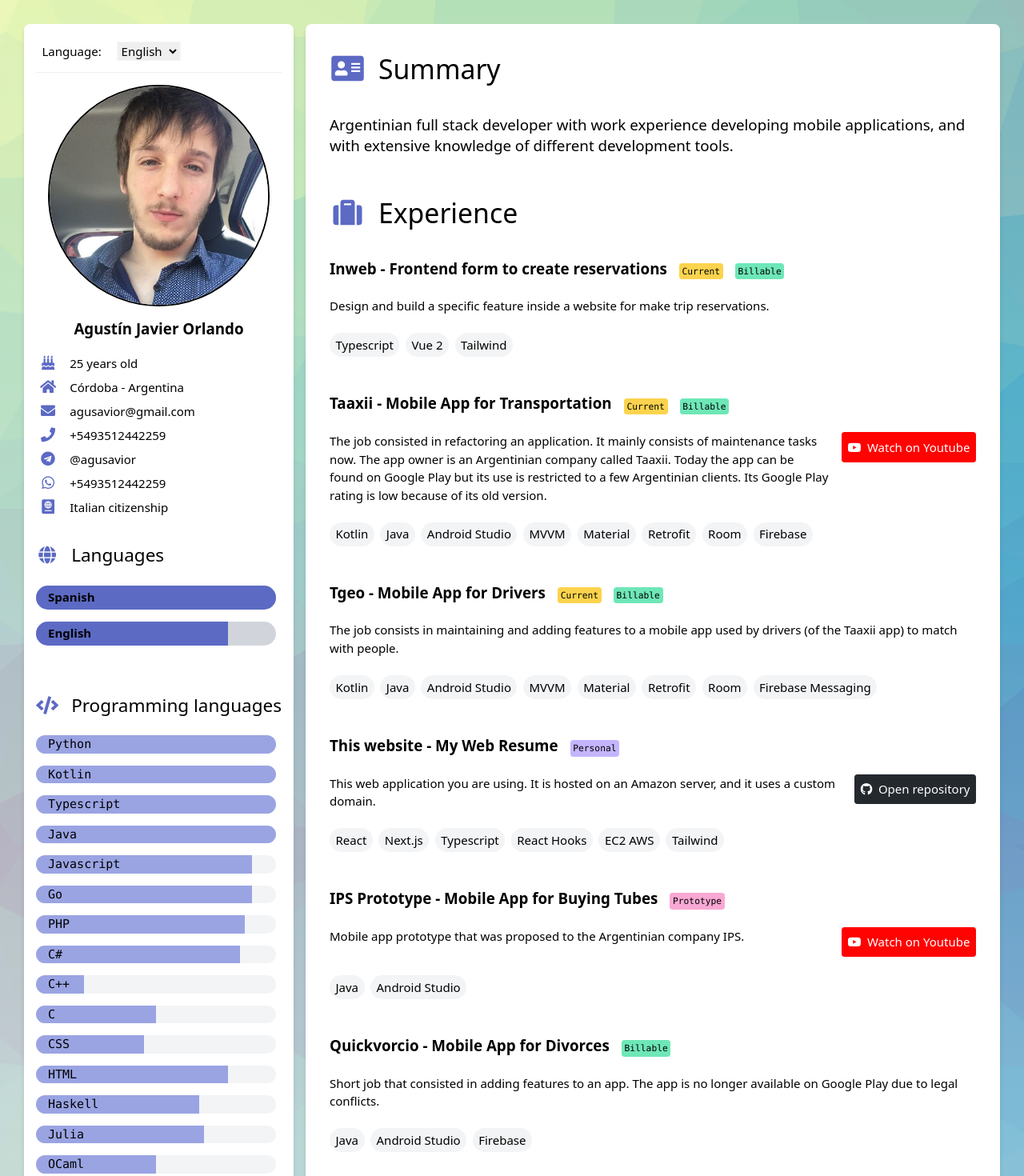
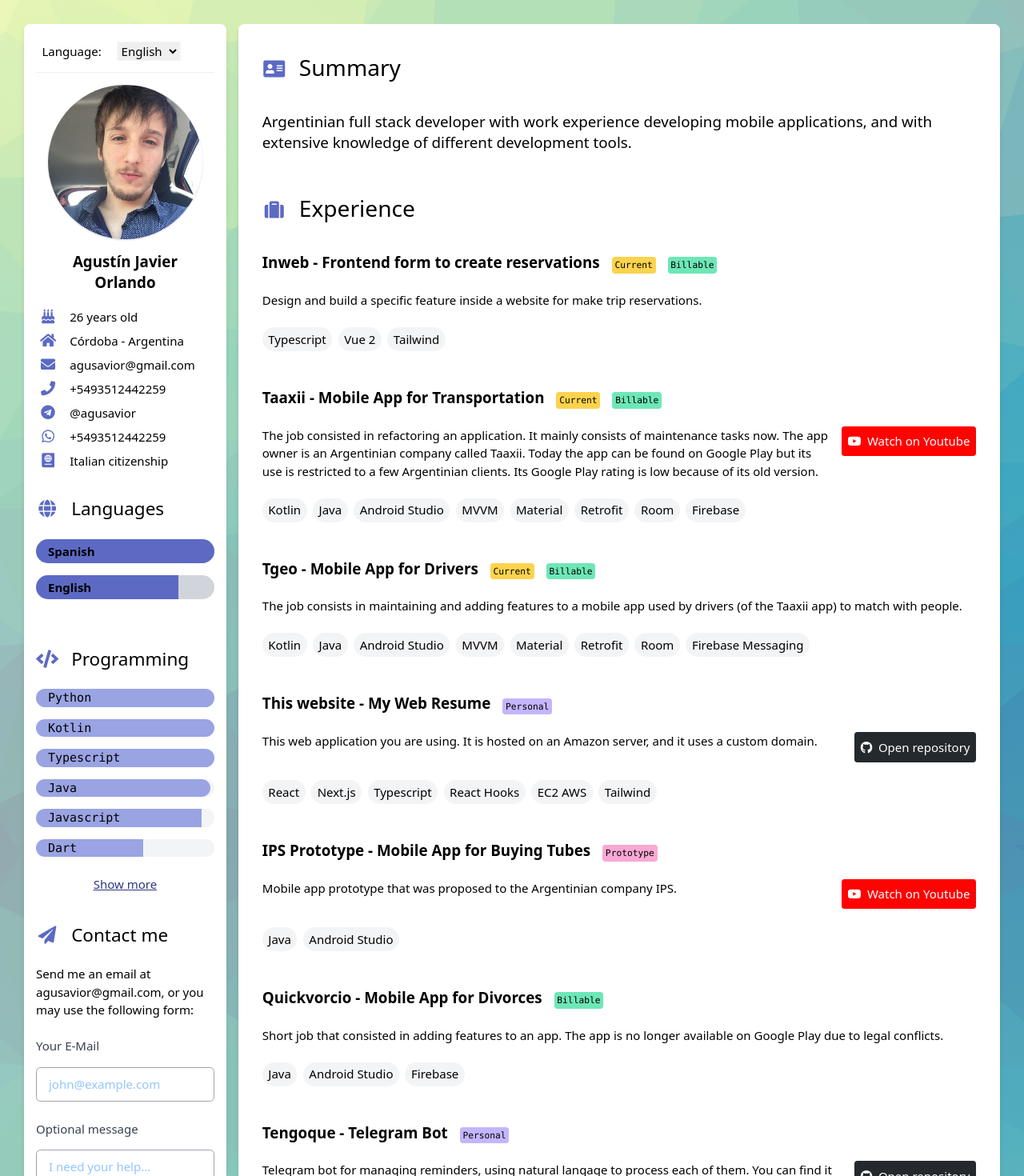
Before and after one commit to agusavior/curriculumweb5, a Next.js app: page / in a window 1280 px wide. Shown: the top 1470 px of the page at 80% size. Built offline with nearby package versions, Linux system fonts and the light colour scheme.

Commit message:
Background + "Show more" in programming + TODO in Experiences

```diff
--- /dev/null
+++ b/components/ResumeBody/components/Experience.tsx
@@ -0,0 +1,36 @@
+import { useLanguageContext } from '@/contexts/LanguajeContext'
+import { Experience } from '@/models/experience'
+import React, { useState } from 'react'
+
+type ExperienceProps = {
+    experience: Experience
+}
+
+export default function({ experience }: ExperienceProps) {
+    const { lng } = useLanguageContext()
+    const [ expanded, setExpanded ] = useState(false)
+
+    return (
+      <div className="flex flex-row gap-4 my-8">
+        <div className="flex-none">
+          <p className="font-mono">{experience.initDate}</p>
+          <p className="font-mono">{experience.finishDate}</p>
+        </div>
+        <div>
+        <span className="font-bold">{lng[experience.jobTitle]}</span>
+          <span
+          className="underline
+          hover:bg-gray-100
+          cursor-pointer text-primary-dark"
+          onClick={() => setExpanded(!expanded)}
+          >
+            {expanded? lng.show_less : lng.show_more}
+          </span>
+
+          <p className="">{lng[experience.title]}</p>
+          <p className="">{lng[experience.body]}</p>
+
+        </div>
+      </div>
+    )
+}
--- a/components/ResumeBody/components/Section.tsx
+++ b/components/ResumeBody/components/Section.tsx
@@ -9,8 +9,8 @@
 export default function({title, icon, children}: SectionProps) {
     return (
         <>
-        <p className="text-4xl pb-4">
-        <i className={`fa ${icon} fa-fw w3-margin-right w3-xxlarge text-primary`}></i>
+        <p className="text-3xl pb-4">
+        <i className={`fa ${icon} fa-fw w3-margin-right w3-xlarge text-primary`}></i>
             {title}
         </p>
         {children}
--- a/components/ResumeBody/index.tsx
+++ b/components/ResumeBody/index.tsx
@@ -1,7 +1,9 @@
 import { useLanguageContext } from '@/contexts/LanguajeContext'
+import { experiences } from '@/models/experience'
 import { useState } from 'react'
 import { INTER_STRING } from 'utils/strings'
 import AptitudesList from './components/AptitudesList'
+import Experience from './components/Experience'
 import GitHubButton from './components/GitHubButton'
 import Section from './components/Section'
 import YoutubeButton from './components/YoutubeButton'
@@ -63,6 +65,10 @@
         </Section>
 
         <Section title={lng.experience} icon='fa-suitcase'>
+
+          { /* experiences.map((e, index) =>          TODO
+            <Experience experience={e} key={index} />
+          ) */ }
 
           <br/>
           <H2>
--- a/components/ResumeProfileSection/index.tsx
+++ b/components/ResumeProfileSection/index.tsx
@@ -5,9 +5,10 @@
 import { useLanguageContext } from '@/contexts/LanguajeContext';
 import LanguageSelector from '../LanguageSelector';
 import ContactForm from './components/ContactForm';
+import { useState } from 'react';
 
 function ResumeProfileSection(props: any) {
-
+  const [ showMoreLenguages, setShowMoreLenguages ] = useState(false)
   const { lng } = useLanguageContext()
 
   return (
@@ -20,13 +21,13 @@
 
     <div className="p-4 flex justify-center">
       <div className="max-w-xs">
-        <img className="rounded-full border-2 border-black" alt="Picture" src='/agus.png' />
+        <img className="rounded-full shadow border-black" alt="Picture" src='/agus.png' />
         <p className="pt-4 text-xl font-semibold text-center" >Agustín Javier Orlando </p>
       </div>
     </div>
 
     <div className='min-w-max'>
-      <SocialItem image='fa fa-birthday-cake' value='25 years old' />
+      <SocialItem image='fa fa-birthday-cake' value={`26 ${lng.years_old}`} />
       <SocialItem image='fa fa-home' value='Córdoba - Argentina' />
       <SocialItem image='fa fa-envelope' value='agusavior@gmail.com' />
       <SocialItem image='fa fa-phone' value='+5493512442259' />
@@ -50,8 +51,6 @@
         */}
       </div>
 
-
-
       <div className="w3-light-grey w3-round-xlarge">
         <div className="w3-round-xlarge w3-teal"></div>
       </div>
@@ -64,7 +63,7 @@
       <p className="text-2xl pt-8 min-w-max">
         <i className="fa fa-code fa-fw w3-margin-right text-2xl text-primary">
         </i>
-        {lng.programming_languages}
+        {lng.programming}
       </p>
 
       <div className="pt-2 pb-2 min-w-max">
@@ -72,14 +71,16 @@
         <PLanguageBar name="Python" percent={100}/>
         <PLanguageBar name="Kotlin" percent={100}/>
         <PLanguageBar name="Typescript" percent={100}/>
-        <PLanguageBar name="Java" percent={100}/>
-        <PLanguageBar name="Javascript" percent={90}/>
-        <PLanguageBar name="Go" percent={90}/>
-        <PLanguageBar name="PHP" percent={87}/>
+        <PLanguageBar name="Java" percent={98}/>
+        <PLanguageBar name="Javascript" percent={93}/>
+        <PLanguageBar name="Dart" percent={60}/>
+        <div className={showMoreLenguages? "" : "hidden"}>
+          <PLanguageBar name="Go" percent={72}/>
+          <PLanguageBar name="PHP" percent={60}/>
           <PLanguageBar name="C#" percent={85}/>
           <PLanguageBar name="C++" percent={20}/>
           <PLanguageBar name="C" percent={50}/>
-        <PLanguageBar name="CSS" percent={45}/>
+          <PLanguageBar name="CSS" percent={50}/>
           <PLanguageBar name="HTML" percent={80}/>
           <PLanguageBar name="Haskell" percent={68}/>
           <PLanguageBar name="Julia" percent={70}/>
@@ -87,10 +88,19 @@
           <PLanguageBar name="Lua" percent={100}/>
           <PLanguageBar name="MQL4" percent={80}/>
           <PLanguageBar name="GML" percent={100}/>
+        </div>
+        <p
+        className="text-center underline
+        hover:bg-gray-100 mt-2
+        cursor-pointer py-4 text-primary-dark"
+        onClick={() => setShowMoreLenguages(!showMoreLenguages)}
+        >
+          {showMoreLenguages? lng.show_less : lng.show_more}
+        </p>
 
       </div>
 
-      <p className="text-2xl pt-8 min-w-max">
+      <p className="text-2xl pt-4 min-w-max">
         <i className="fa fa-paper-plane fa-fw w3-margin-right text-2xl text-primary">
         </i>
         {lng.contact_me}
--- /dev/null
+++ b/models/experience.ts
@@ -0,0 +1,49 @@
+import { INTER_STRING } from "@/utils/strings"
+import { Language } from "@/utils/strings/languages"
+
+export type Experience = {
+    initDate: string
+    finishDate: string | null
+    githubUrl?: string
+    youtubeUrl?: string
+    jobTitle: keyof Language
+    title: keyof Language
+    body: keyof Language
+    important: boolean
+    aptitudes: string[]
+}
+
+export type Project = {
+    title: keyof Language
+    body: keyof Language
+    githubUrl?: string
+    youtubeUrl?: string
+}
+
+export const experiences: Experience[] = [
+    {
+        initDate: '20-03-08',
+        finishDate: '20-03-08',
+        jobTitle: 'project_tmob_title',
+        title: 'project_tgeo_title',
+        body: 'project_tmob_body',
+        important: true,
+        aptitudes: INTER_STRING.project_matitest_apts
+    }, {
+        initDate: '20-03-08',
+        finishDate: '20-03-08',
+        jobTitle: 'project_tgeo_title',
+        title: 'project_tgeo_title',
+        body: 'project_tmob_body',
+        important: true,
+        aptitudes: INTER_STRING.project_matitest_apts
+    }, {
+        initDate: '20-03-08',
+        finishDate: '20-03-08',
+        jobTitle: 'project_tgeo_title',
+        title: 'project_tgeo_title',
+        body: 'project_tmob_body',
+        important: true,
+        aptitudes: INTER_STRING.project_matitest_apts
+    }
+]
--- a/styles/index.css
+++ b/styles/index.css
@@ -7,5 +7,5 @@
 }
 
 .with-bg-gradient {
-    background-image: linear-gradient(to top, rgb(241, 241, 241), rgba(255, 255, 255, 0)), url(/bg.png);
+    background-image: linear-gradient(to top, rgb(137, 207, 186), rgba(255, 255, 255, 0)), url(/bg.png);
 }
--- a/tsconfig.json
+++ b/tsconfig.json
@@ -19,8 +19,7 @@
     "target": "esnext",
     "baseUrl": ".",
     "paths": {
-      "@/components/*": ["components/*"],
-      "@/contexts/*": ["contexts/*"]
+      "@/*": ["./*"],
     }
   },
   "exclude": ["node_modules"],
--- a/utils/strings/languages/english.tsx
+++ b/utils/strings/languages/english.tsx
@@ -1,5 +1,3 @@
-import spanish from "./spanish"
-
 const english = {
 
 code: 'en',
@@ -8,7 +6,7 @@
 summary_body: 'Argentinian full stack developer with work experience developing mobile applications, and with extensive knowledge of different development tools.',
 
 citizenship: 'Italian citizenship',
-
+years_old: 'years old',
 language: 'Language',
 
 experience: 'Experience',
@@ -16,6 +14,9 @@
 education: 'Education',
 
 languages: 'Languages',
+
+show_more: 'Show more',
+show_less: 'Show less',
 
 programming_languages: 'Programming languages',
 programming: 'Programming',
@@ -63,7 +64,7 @@
 project_ips_prototype_title: 'IPS Prototype - Mobile App for Buying Tubes',
 project_ips_prototype_body: 'Mobile app prototype that was proposed to the Argentinian company IPS.',
 
-project_dragon_debate_title: 'Dragon Debate - Personal Website',
+project_dragon_debate_title: 'Dragon Debate - Website for personal use',
 project_dragon_debate_body: 'Website for personal use. Self-hosted. Used for storing personal \'debate audio files\'. It also had user authentication functionality which allowed creating users and signing in.',
 
 project_abochat_title: 'Abo-chat - Mobile App for Chatting with Lawyers',
@@ -87,4 +88,4 @@
 german: 'German',
 }
 
-export default {...spanish, ...english}
+export default english;
--- a/utils/strings/languages/spanish.tsx
+++ b/utils/strings/languages/spanish.tsx
@@ -1,4 +1,6 @@
-export default {
+import english from "./english"
+
+const spanish = {
 code: 'es',
 continue: 'Continuar',
 cancel: 'Cancelar',
@@ -10,11 +12,14 @@
 summary_body: 'Desarrollador fullstack argentino con experiencia laboral en aplicaciones móviles, con amplios conocimientos en diferentes herramientas de desarrollo.',
 
 citizenship: 'Ciudadanía italiana',
-
+years_old: 'años',
 watch_it_on_youtube: 'Ver en Youtube',
 open_repository: 'Ver repositorio',
 
 languages: 'Lenguajes',
+
+show_more: 'Ver más',
+show_less: 'Ver menos',
 
 contact_me: 'Contáctame',
 
@@ -23,7 +28,6 @@
 your_contact: 'Tu contacto',
 some_optional_message: 'Algún mensaje opcional',
 send: 'Enviar',
-
 
 programming_languages: 'Lenguajes de programación',
 programming: 'Programación',
@@ -90,4 +94,6 @@
 english: 'Inglés',
 german: 'Alemán',
 
-}
+};
+
+export default {...english, ...spanish};
```
Lines whose indentation alone changed are shown as unchanged.
